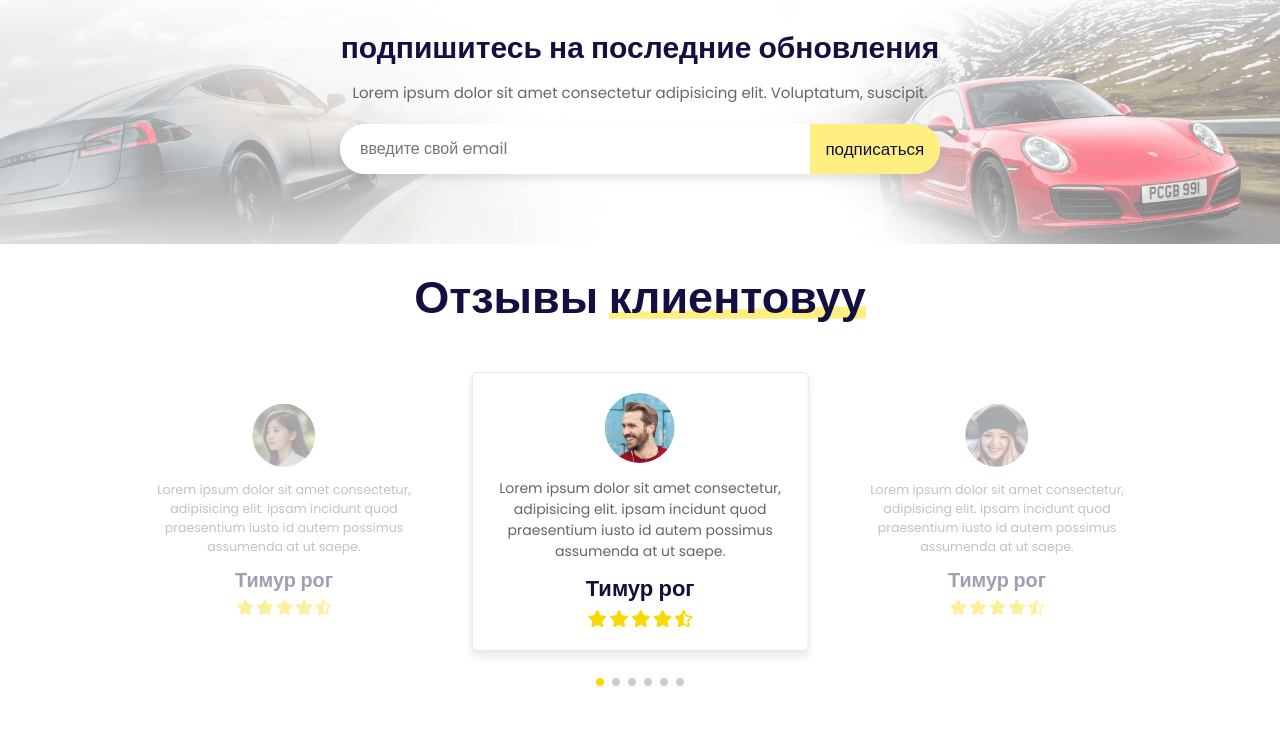
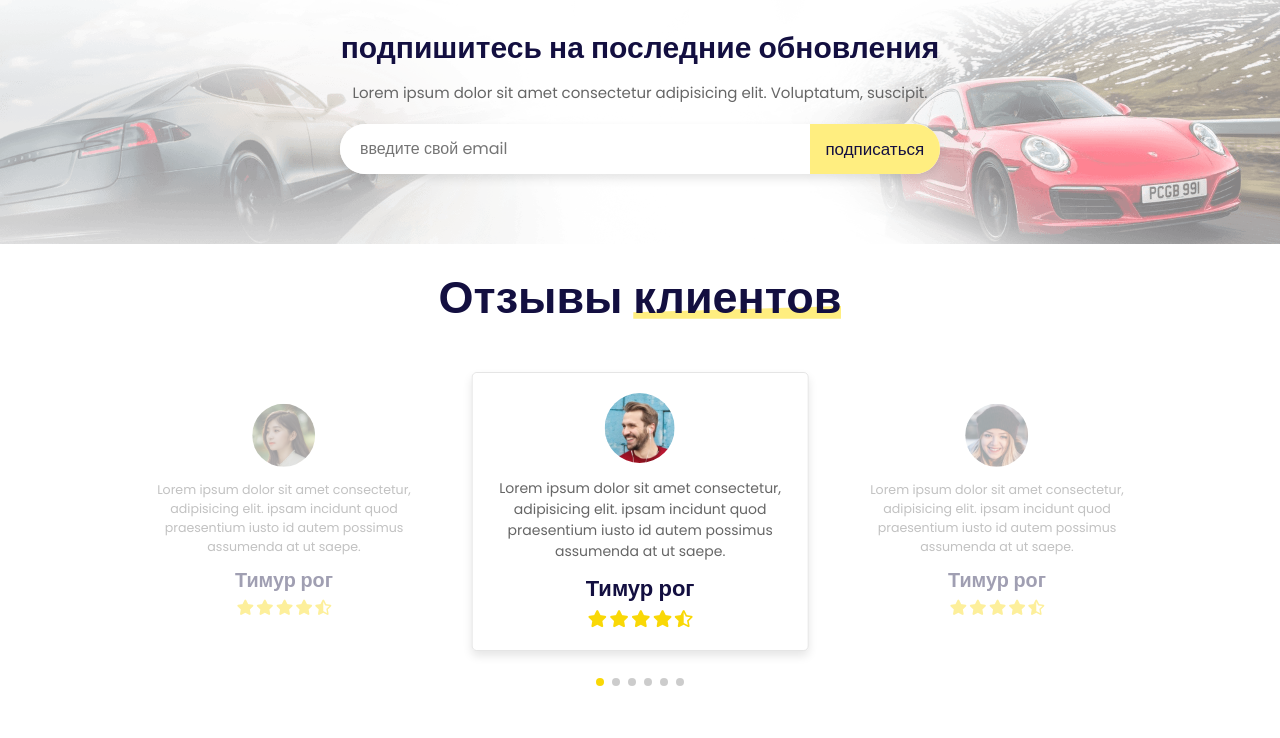
Before and after one commit to Timka2123/autopro.github.io, a website: page index.html in a window 1280 px wide. Shown: the part 3292-4030 px from the top of the page. Drawn offline with nearby package versions, Linux system fonts and the light colour scheme.

Commit message:
Update index.html

```diff
--- a/index.html
+++ b/index.html
@@ -436,7 +436,7 @@
 
 <section class="reviews" id="reviews">
 
-    <h1 class="heading"> Отзывы <span> клиентовуу</span> </h1>
+    <h1 class="heading"> Отзывы <span> клиентов</span> </h1>
 
     <div class="swiper review-slider">
 
```
